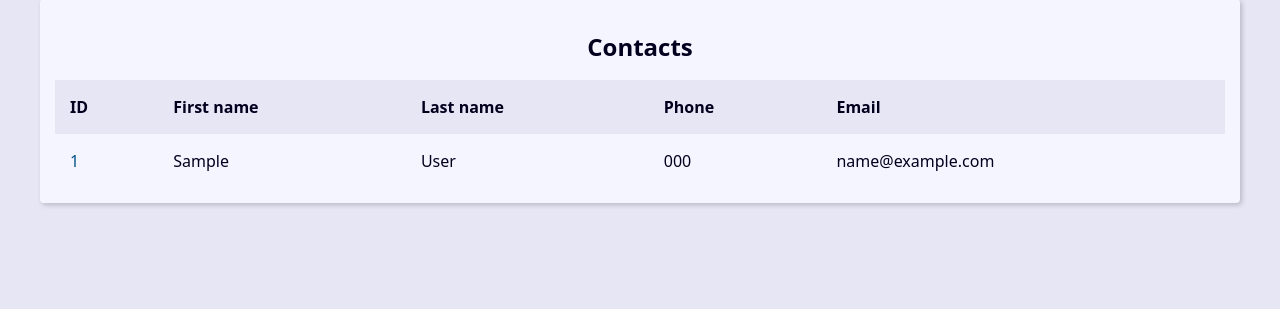
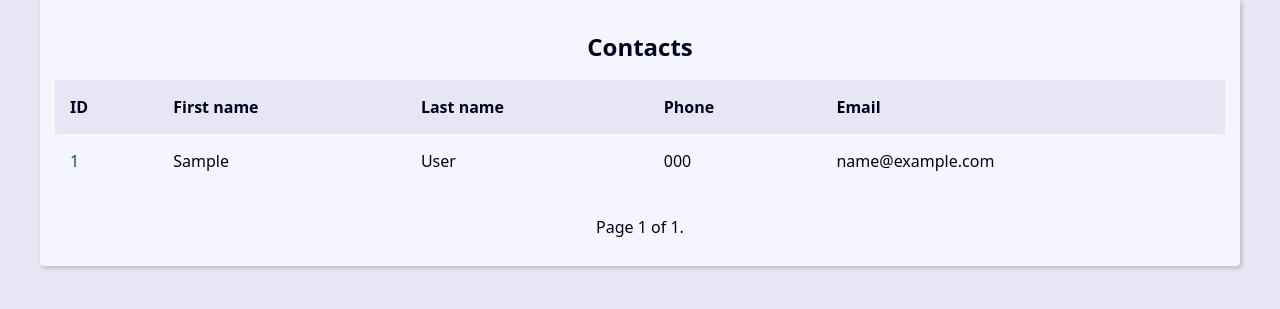
Before and after one commit to proguimador1/Projeto-Agenda-Curso, a Django app: page / in a window 1280 px wide. Shown: the part 270-579 px from the top of the page. Run offline with Django 5.2, Linux system fonts and the light colour scheme; tables that the repository leaves empty hold one stand-in row (values such as "Sample post").

Commit message:
Created the pagination function

```diff
--- a/contact/templates/contact/index.html
+++ b/contact/templates/contact/index.html
@@ -3,7 +3,7 @@
 {% block title %}{{site_title}}{% endblock title %}
 
 {% block content %}
-    {% if contacts %}
+    {% if page_obj %}
         <div class="responsive-table">
             <table class="contacts-table">
                 <caption class="table-caption">
@@ -19,7 +19,7 @@
                     </tr>
                 </thead>
                 <tbody>
-                {% for contact in contacts %}
+                    {% for contact in page_obj %}
                         <tr class="table-row">
                             <td class="table-cel">
                                 <a
@@ -45,6 +45,23 @@
                     {% endfor %}
                 </tbody>
             </table>
+            <div class="pagination">
+                <span class="step-links">
+                    {% if page_obj.has_previous %}
+                        <a href="?page=1&q={{search_value}}">&laquo; first</a>
+                        <a href="?page={{ page_obj.previous_page_number }}&q={{search_value}}">previous</a>
+                    {% endif %}
+
+                    <span class="current">
+                        Page {{ page_obj.number }} of {{ page_obj.paginator.num_pages }}.
+                    </span>
+
+                    {% if page_obj.has_next %}
+                        <a href="?page={{ page_obj.next_page_number }}&q={{search_value}}">next</a>
+                        <a href="?page={{ page_obj.paginator.num_pages }}&q={{search_value}}">last &raquo;</a>
+                    {% endif %}
+                </span>
+            </div>
         </div>
     {% else %}
         <div class="single-contact">
--- a/contact/views/contact_views.py
+++ b/contact/views/contact_views.py
@@ -1,14 +1,20 @@
+from django.core.paginator import Paginator
 from django.shortcuts import render, get_object_or_404, redirect
 from django.db.models import Q
 from contact.models import Contact
 
 def home(request):
     contacts = Contact.objects.filter(show=True).order_by('-id')
+
+    paginator = Paginator(contacts, 20)
+    page_number = request.GET.get('page')
+    page_obj = paginator.get_page(page_number)
+
     return render(
             request,
             'contact/index.html',
             {
-                'contacts': contacts,
+                'page_obj': page_obj,
                 'site_title': 'Agenda',
             }
         )
@@ -38,11 +44,16 @@ def search(request):
         Q(email__icontains=search_value)
     )\
     .order_by('-id')
+
+    paginator = Paginator(contacts, 20)
+    page_number = request.GET.get('page')
+    page_obj = paginator.get_page(page_number)
+
     return render(
             request,
             'contact/index.html',
             {
-                'contacts': contacts,
+                'page_obj': page_obj,
                 'site_title': 'Agenda',
                 'search_value': search_value,
             }
```
Lines whose indentation alone changed are shown as unchanged.
